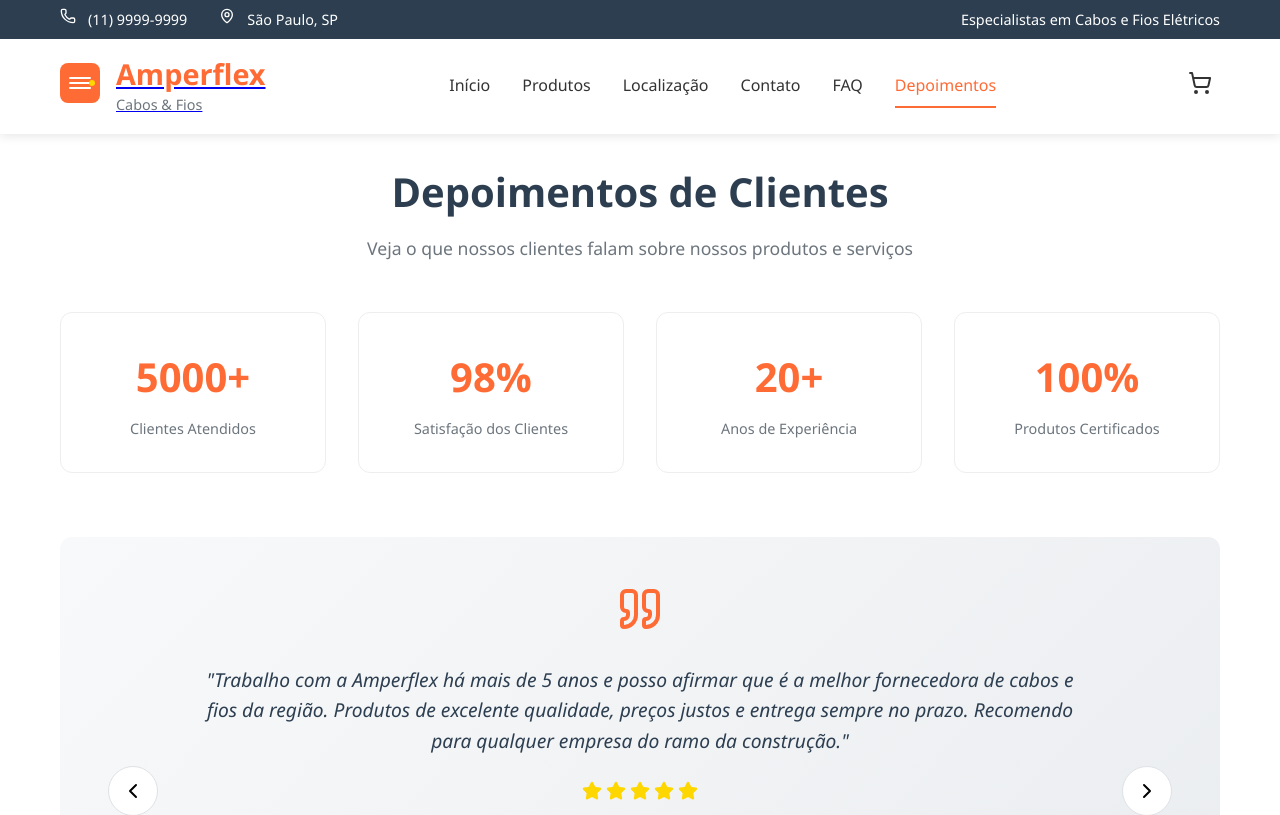
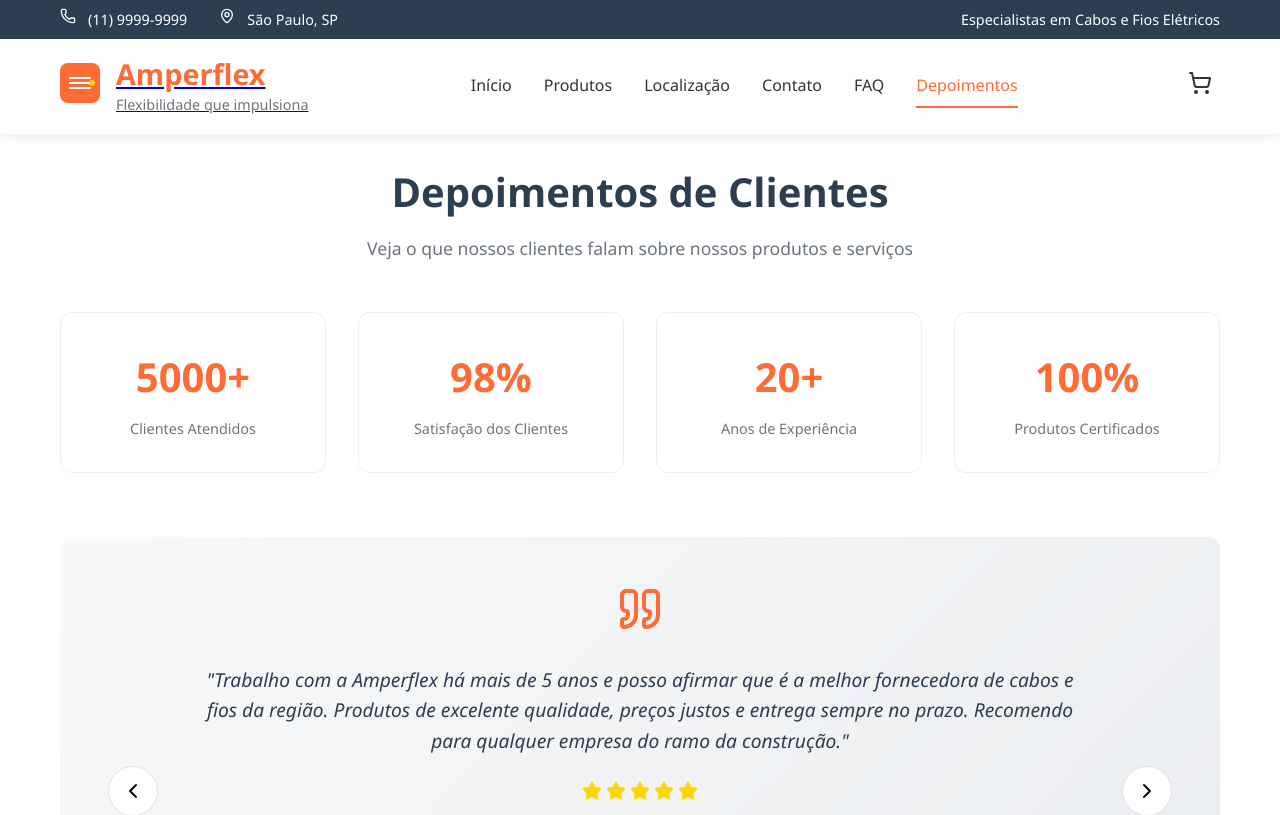
Before and after one commit to ShillyaRodgez/Amperflex, a React (Vite) app: page /depoimentos in a window 1280 px wide. Shown: the top 815 px of the page. Built offline with nearby package versions, Linux system fonts and the light colour scheme.

Commit message:
Mudando as informaçoes do nome e slogan

```diff
--- a/src/components/Header.jsx
+++ b/src/components/Header.jsx
@@ -58,7 +58,7 @@
                 </div>
                 <div className="logo-text">
                   <h1>Amperflex</h1>
-                  <span>Cabos & Fios</span>
+                  <span>Flexibilidade que impulsiona</span>
                 </div>
               </div>
             </Link>
--- a/src/style.css
+++ b/src/style.css
@@ -142,6 +142,8 @@
 .logo-text span {
   color: #6c757d;
   font-size: 0.9rem;
+  border-bottom: none;
+  text-decoration: none;
 }
 
 .desktop-nav {
```
Also changed, not shown: public/amperflex.png (added), public/logo.png (added).
